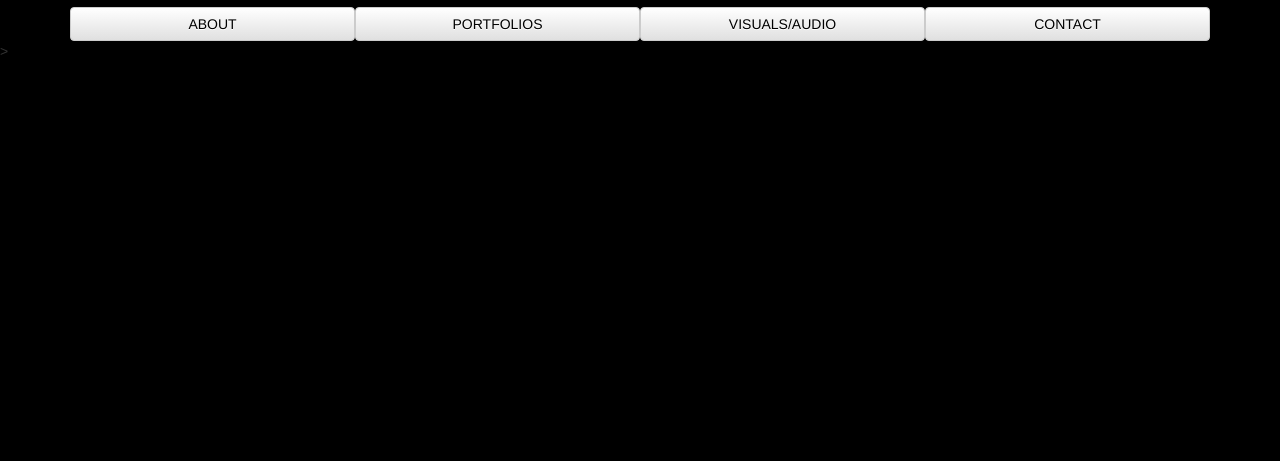
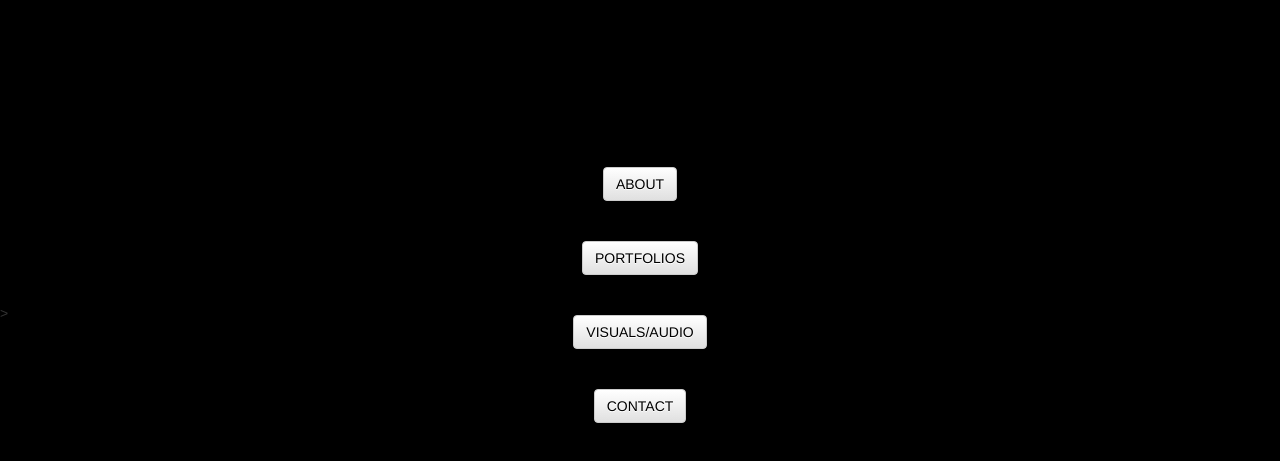
Before and after one commit to chivraa/chivraa.github.io, a plain HTML site: page direct.html in a window 1280 px wide. Shown: the part 63-524 px from the top of the page. Drawn offline with nearby package versions, Linux system fonts and the light colour scheme.

Commit message:
Add files via upload

```diff
--- a/css/direct.css
+++ b/css/direct.css
@@ -4,9 +4,19 @@ body {
 
 .btn {
 	color:black;
+	margin-top: 40px;
 }
 
 .title2 {
 	color:white;
 	font-family:"ColonnaMT";
 }
+
+a {
+	display:block;
+}
+
+.btns {
+	position:relative;
+	top:15vh;
+}
--- a/css/portfolios.css
+++ b/css/portfolios.css
@@ -6,3 +6,15 @@ body {
 	color:white;
 	font-family:"ColonnaMT";
 }
+
+.btn {
+	position:relative;
+	top:15vh;
+	margin-top: 40px;
+	text-align: center;
+}
+
+a {
+	display:block;
+
+}
--- a/direct.html
+++ b/direct.html
@@ -10,30 +10,20 @@
 <body>
 	<div class="container">
 		<h1 class="title2">What you need?</h1>
-	  	<div class="btn-group btn-group-justified" role="group" aria-label="...">
-                     <div class="btn-group text-centre" role="group">
+		<div class="text-center btns">
 	       <a href="about.html" class="_blank">
 	       	 <button type="button" class="btn btn-default">ABOUT</button>
 	       </a>
-                     </div>
-                     <div class="btn-group" role="group">
 	     	<a href="portfolios.html" class="_blank">
 	       		<button type="button" class="btn btn-default">PORTFOLIOS</button>
 	       	</a>
-                     </div>
-                      <div class="btn-group" role="group">
 	      	<a href="visualsaudio.html" class="_blank">
 	       		<button type="button" class="btn btn-default">VISUALS/AUDIO</button>
 	       	</a>
-                     </div>
-                     <div class="btn-group" role="group">
 	      	<a href="contact.html" class="_blank">
 	       		<button type="button" class="btn btn-default">CONTACT</button>
 	       	</a>
 	    </div>
-
-                     </div>
-		</div>
 	</div>
 </body>
 </html>>
```
Also changed, not shown: about.html (+5 -0 lines), art.html (+3 -1 lines), css/about.css (+14 -2 lines), css/model.css (+11 -0 lines), model.html (+9 -1 lines), portfolios.html (+1 -4 lines), black.jpeg (added), joegains.jpg (added), 4 other files. Lines whose indentation alone changed are shown as unchanged.
